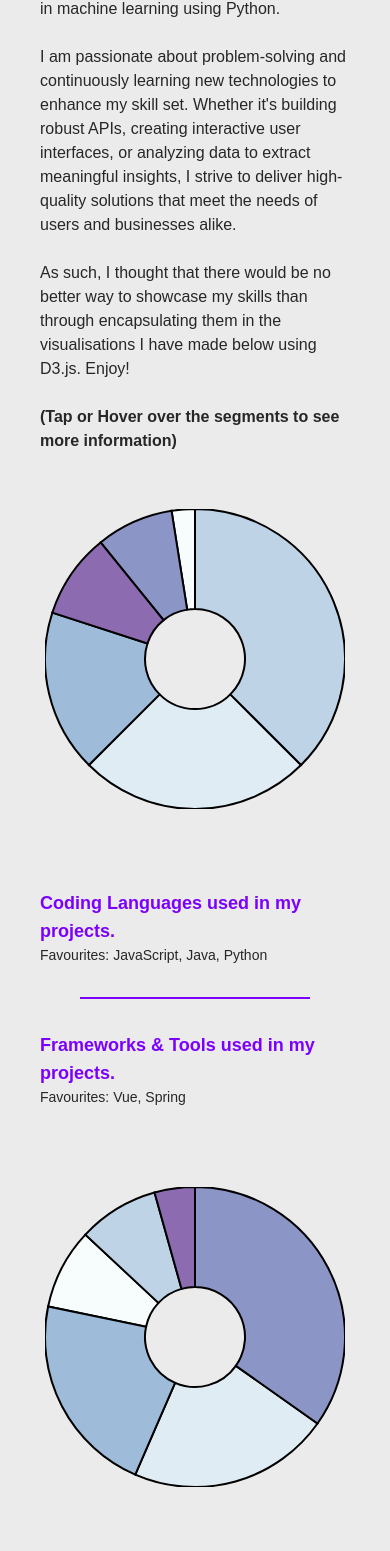
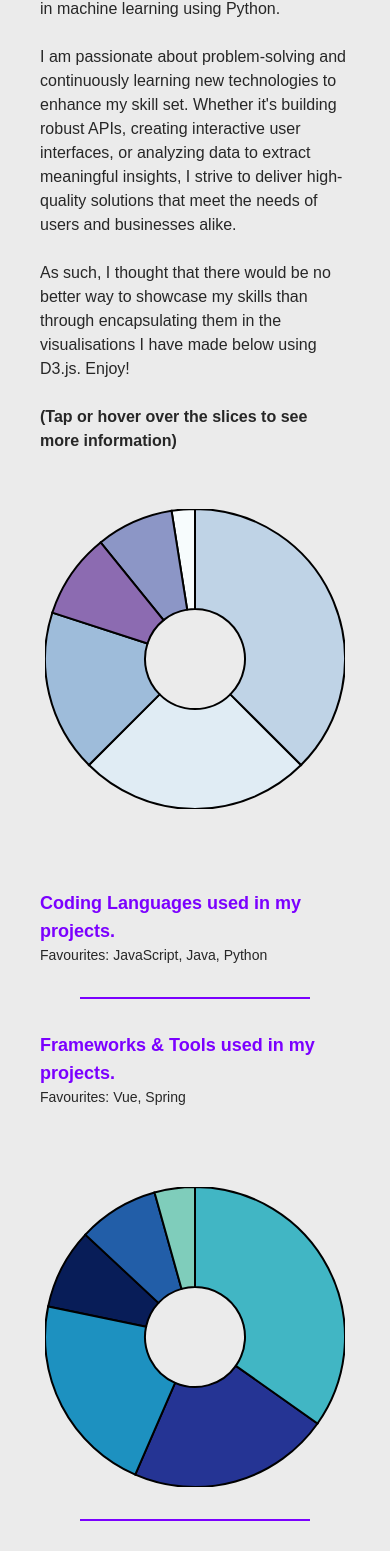
Before and after one commit to davidAlausa/myPortfolioWebsite, a Vue app in the folder myPortfolioWebsite/: page /skills in a window 390 px wide. Shown: the part 423-1974 px from the top of the page. Built offline with nearby package versions, Linux system fonts and the light colour scheme.

Commit message:
refactor: update skills data and enhance visualisation components with color schemes. feat: added databases pie in skills page

```diff
--- a/myPortfolioWebsite/public/data/skills.json
+++ b/myPortfolioWebsite/public/data/skills.json
@@ -9,8 +9,10 @@
       { "name": "PHP",          "projects": 11, "favourite": false, "lastUsed": "Past",     "notes": "Minimal use, not preferred" }
     ],
     "databases": [
-      { "name": "MySQL",        "projects": 15, "favourite": false,  "lastUsed": "Current",  "notes": "Predominantly used in SQL databases" },
-      { "name": "MongoDB",      "projects": 2,  "favourite": true,   "lastUsed": "Current",  "notes": "First introduction to NoSQL, very fresh." }
+      { "name": "MySQL",        "projects": 15, "favourite": true,  "lastUsed": "Current",   "notes": "Predominantly used in SQL databases during college" },
+      { "name": "MongoDB",      "projects": 2,  "favourite": true,   "lastUsed": "Current",   "notes": "First introduction to NoSQL, very fresh." },
+      { "name": "SQL Server",   "projects": 120,"favourite": true,   "lastUsed": "Recently",  "notes": "Used in production environments during work placement" },
+      { "name": "SQLite",       "projects": 2,  "favourite": false,   "lastUsed": "Past",      "notes": "Been introduced to it. Used sparingly in a few projects" }
     ],
     "frameworks": [
       { "name": "Vue",          "projects": 2,  "favourite": true,  "lastUsed": "Current",  "notes": "Favourite frontend framework"},
--- a/myPortfolioWebsite/src/components/Visualisations.vue
+++ b/myPortfolioWebsite/src/components/Visualisations.vue
@@ -2,14 +2,14 @@
 import * as d3 from 'd3'
 import { onMounted, ref, defineProps } from 'vue'
 
-const { type } = defineProps({ type: String })
+const props = defineProps({ type: String, colorScheme: Array })
 const container = ref(null)
 
 let pathData
 
 const drawChart = async () => {
     const dataJSON = await fetch('data/skills.json').then(res => res.json())
-    const data = dataJSON.skills[type]
+    const data = dataJSON.skills[props.type]
     const size = 300
     const radius = size / 2
 
@@ -25,7 +25,7 @@ const drawChart = async () => {
     const arc = d3.arc().innerRadius(50).outerRadius(radius)
 
     //const color = d3.scaleOrdinal(["#2E005E","#00A676","#D97706","#2563EB","#DC2626","#9333EA","#F59E0B","#10B981","#3B82F6","#F43F5E"])
-    const color = d3.scaleOrdinal(d3.schemeBuPu[9]);
+    const color = d3.scaleOrdinal(props.colorScheme);
     const tooltip = d3.select('#tooltip')
 
     pathData = svg.selectAll('path')
--- a/myPortfolioWebsite/src/views/SkillsView.vue
+++ b/myPortfolioWebsite/src/views/SkillsView.vue
@@ -6,6 +6,11 @@
 
     import PageTitles from '@/components/PageTitles.vue';
 
+    import * as d3 from 'd3'
+
+    const purpColorArray = d3.schemeBuPu[9]
+    const bluColorArray = d3.schemeYlGnBu[9].reverse()
+    const grnColorArray = d3.schemePuBuGn[9].reverse()
 </script>
 <template>
     <div class="skills-view">
@@ -25,11 +30,11 @@
                     visualisations I have made below using D3.js. Enjoy!
                     <br>
                     <br>
-                    <strong>(Tap or Hover over the segments to see more information)</strong>
+                    <strong>(Tap or hover over the slices to see more information)</strong>
             </p>
         </PageTitles>
         <div class="flex flex-col md:flex-row justify-center gap-10 items-center px-10 md:px-5 lg:px-28 py-2 md:py-10 lg:py-20 mt-2 md:mt-20 max-w-[1050px] mx-auto">
-            <Visualisations type="languages"/>
+            <Visualisations type="languages" :colorScheme="purpColorArray"/>
             <VisualisationsText
             title="Coding Languages used in my projects."
             description="Favourites: JavaScript, Java, Python"
@@ -48,8 +53,23 @@
                 description="Favourites: Vue, Spring"
                 class="mb-10 md:mb-0"
             />
-            <Visualisations type="frameworks"/>
+            <Visualisations type="frameworks" :colorScheme="bluColorArray"/>
         </div>
+
+        <div class="md:hidden px-20">
+            <hr class="my-6 border-t-2 border-accentLIGHT dark:border-accentDARK" />
+        </div>
+
+
+        <div class="flex flex-col md:flex-row justify-center gap-10 items-center  px-10 md:px-5 lg:px-28 py-2 md:py-20 max-w-[1050px] mx-auto">
+            <Visualisations type="databases" :colorScheme="grnColorArray"/>
+            <VisualisationsText
+                title="Database Management Systems used."
+                description="Favourites: SQL Server, MongoDB"
+                class="mb-10 md:mb-0"
+            />
+        </div>
+
         <small class="flex flex-row text-center justify-center text-primaryLIGHT dark:text-primaryDARK">***Data visualised inlclude academic projects and coursework as well as personal projects.***</small>
         <section class="flex flex-col mt-20 md:mt-10 p-10 items-center justify-center">
             <h1 class="text-3xl font-bold text-accentLIGHT dark:text-accentDARK">Certifications</h1>
```
